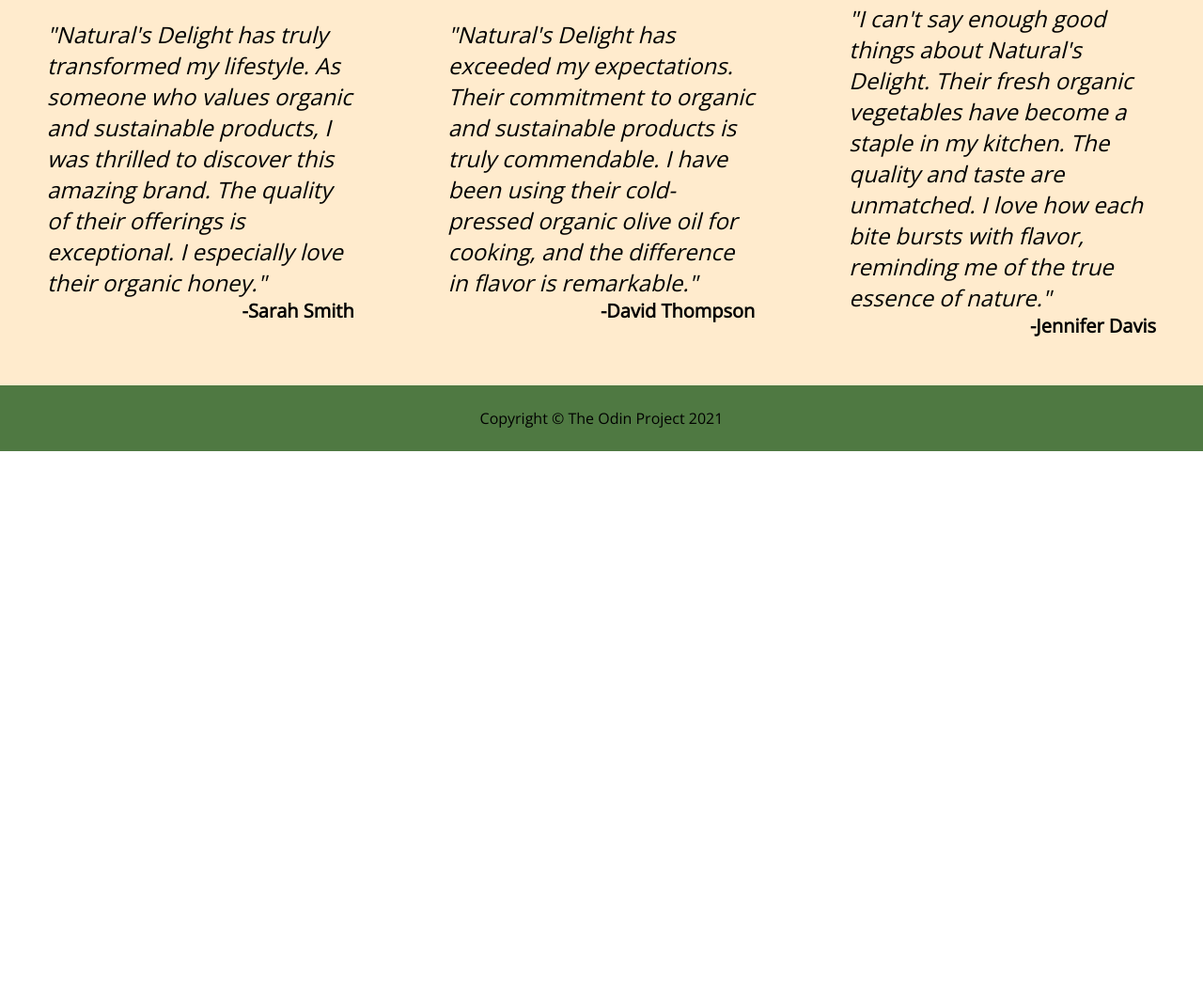
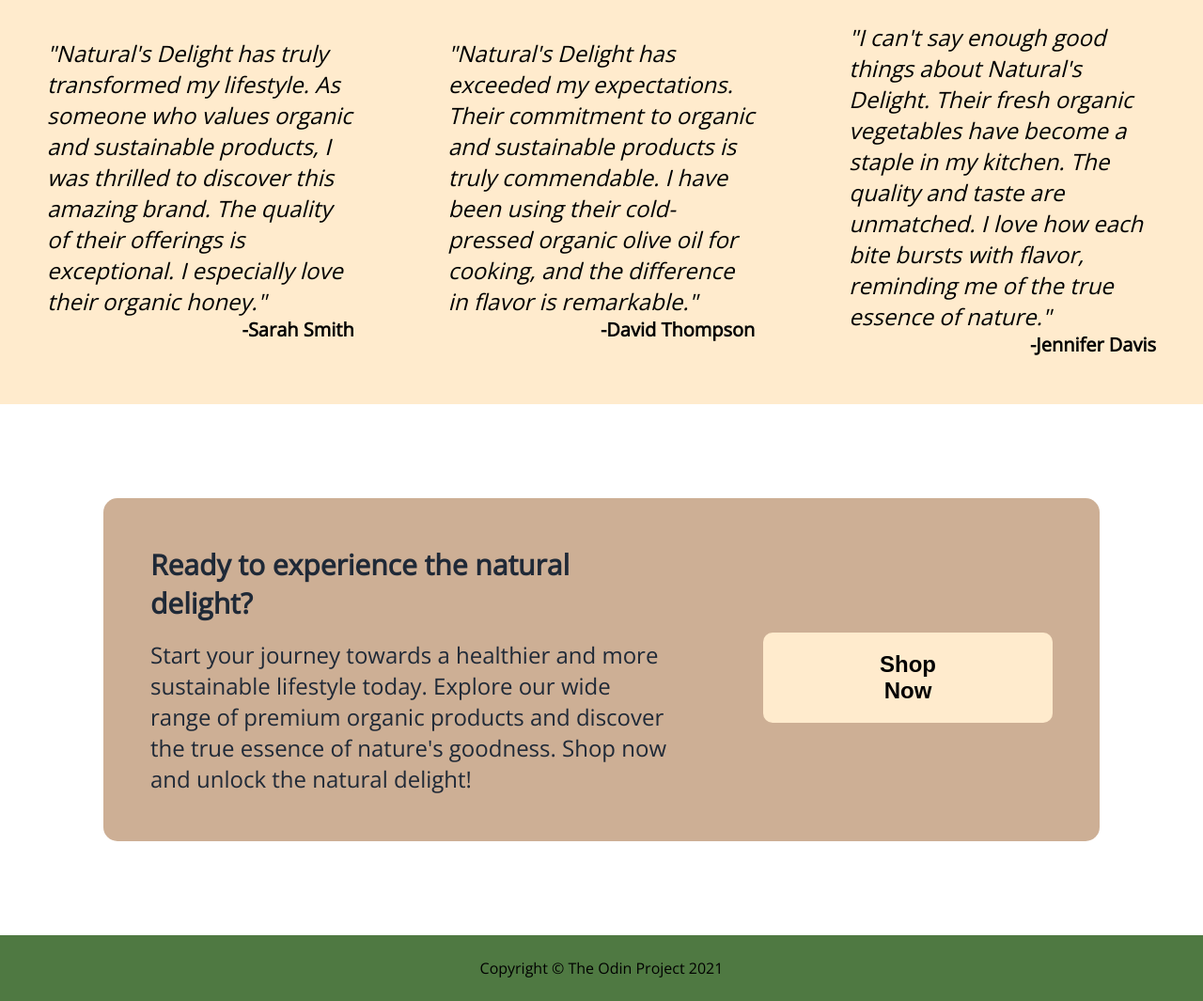
Before and after one commit to ZawadiKiarie/Landing-page, a plain HTML site: page index.html in a window 1280 px wide. Shown: the part 1374-2439 px from the top of the page at 94% size. Before the commit the page ends 1854 px from the top, so only its background shows below. Drawn offline with nearby package versions, Linux system fonts and the light colour scheme.

Commit message:
Add and style Call To Action section

```diff
--- a/index.html
+++ b/index.html
@@ -106,7 +106,17 @@
         </div>
 
         <div class="cta">
-
+            <div class="cta-container">
+                <div class="cta-text">
+                    <div class="cta-heading">Ready to experience the natural delight? </div>
+                    <div class="cta-subheading">
+                        Start your journey towards a healthier and more sustainable lifestyle today.
+                        Explore our wide range of premium organic products and discover the true essence
+                        of nature's goodness. Shop now and unlock the natural delight!
+                    </div>
+                </div>
+                <button class="shop-now">Shop Now</button>
+            </div>
         </div>
     </div>
 
--- a/styles.css
+++ b/styles.css
@@ -51,6 +51,7 @@
     font-weight: 900;
     color: #1F2937;
     padding: 32px;
+    margin-top: 20px;
 }
 
 .products-container {
@@ -74,6 +75,7 @@
     width: 240px;
     height: 300px;
     object-fit: cover;
+    border-radius: 10px;
 }
 
 .product-description {
@@ -120,6 +122,46 @@
 .name {
     align-self: flex-end;
     font-size: 20px;
+}
+
+.cta {
+    display: flex;
+    justify-content: center;
+    align-items: center;
+    padding: 100px 300px;
+
+}
+
+.cta-container {
+    background-color: #CDAF95;
+    padding: 50px;
+    display: flex;
+    justify-content: center;
+    gap: 100px;
+    align-items: center;
+    width: 1200px;
+    border-radius: 15px;
+}
+
+.cta-text {
+    width: 600px;
+}
+
+.cta-heading {
+    font-size: 30px;
+    font-weight: 900;
+    color: #1F2937;
+}
+
+.cta-subheading {
+    font-size: 24px;
+    color: #1F2937;
+    margin-top: 18px;
+}
+
+.shop-now{
+    padding: 20px 100px;
+    font-size: 24px;
 }
 
 .footer {
```
